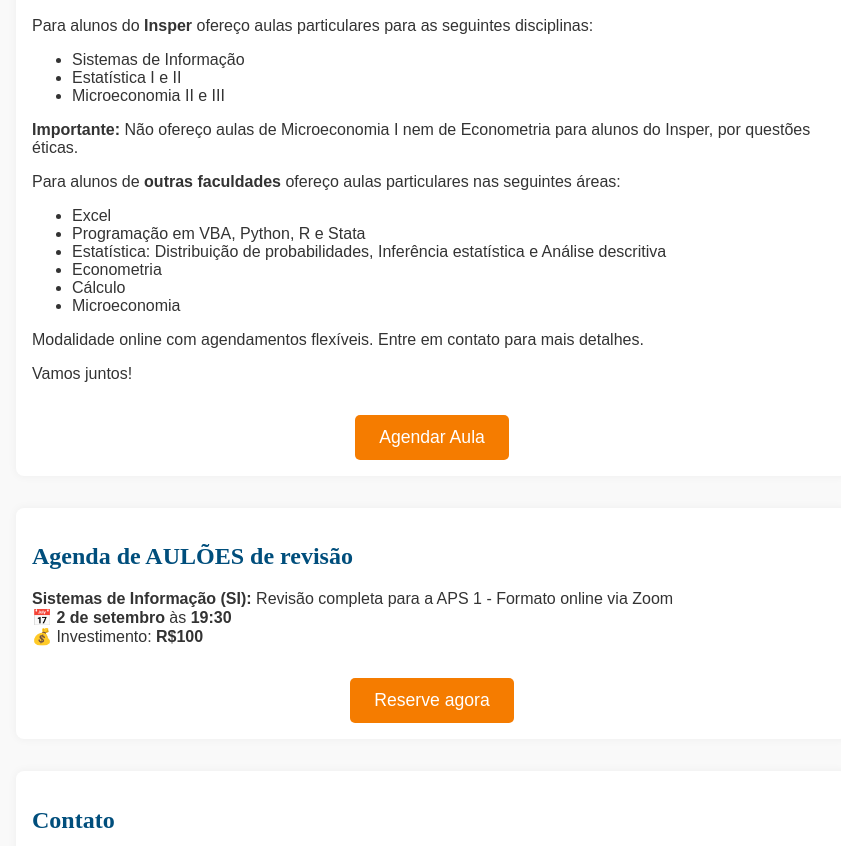
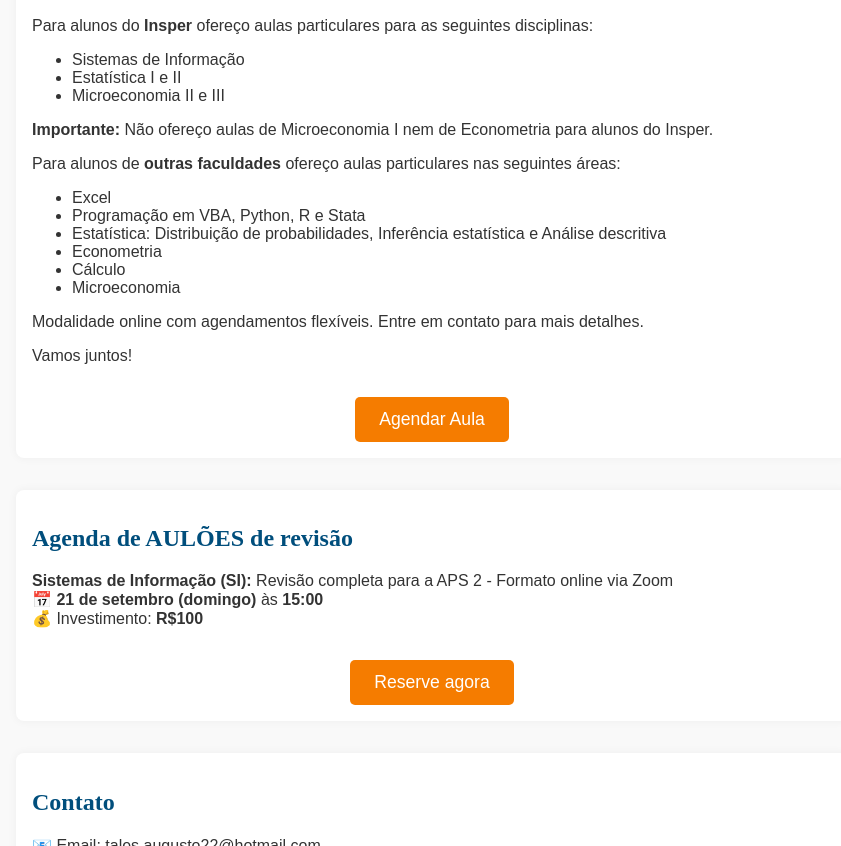
Before and after one commit to prof-talesaugusto/prof-talesaugusto.github.io, a plain HTML site: page index.html in a window 1280 px wide. Shown: the part 583-1429 px from the top of the page, without its empty margins (208-1049 px from the left). Drawn offline with Linux system fonts and the light colour scheme; a web font is replaced by a local one.

Commit message:
Update index.html

```diff
--- a/index.html
+++ b/index.html
@@ -89,7 +89,7 @@
       <li>Estatística I e II</li>
       <li>Microeconomia II e III</li>
     </ul>
-    <p><strong>Importante:</strong> Não ofereço aulas de Microeconomia I nem de Econometria para alunos do Insper, por questões éticas.</p>
+    <p><strong>Importante:</strong> Não ofereço aulas de Microeconomia I nem de Econometria para alunos do Insper.</p>
     <p>Para alunos de <b>outras faculdades</b> ofereço aulas particulares nas seguintes áreas:</p>
     <ul>
       <li>Excel</li>
@@ -108,7 +108,7 @@
 
 <section id="auloes">
   <h2>Agenda de AULÕES de revisão</h2>
-    <p><strong>Sistemas de Informação (SI):</strong> Revisão completa para a APS 1 - Formato online via Zoom<br>📅 <b>2 de setembro</b> às <b>19:30</b><br>💰 Investimento: <b>R$100</b></p>
+    <p><strong>Sistemas de Informação (SI):</strong> Revisão completa para a APS 2 - Formato online via Zoom<br>📅 <b>21 de setembro (domingo)</b> às <b>15:00</b><br>💰 Investimento: <b>R$100</b></p>
   <div class="button-container">
     <a href="http://wa.me/+5511987333219" class="button" target="_blank">Reserve agora</a>
   </div>
```
